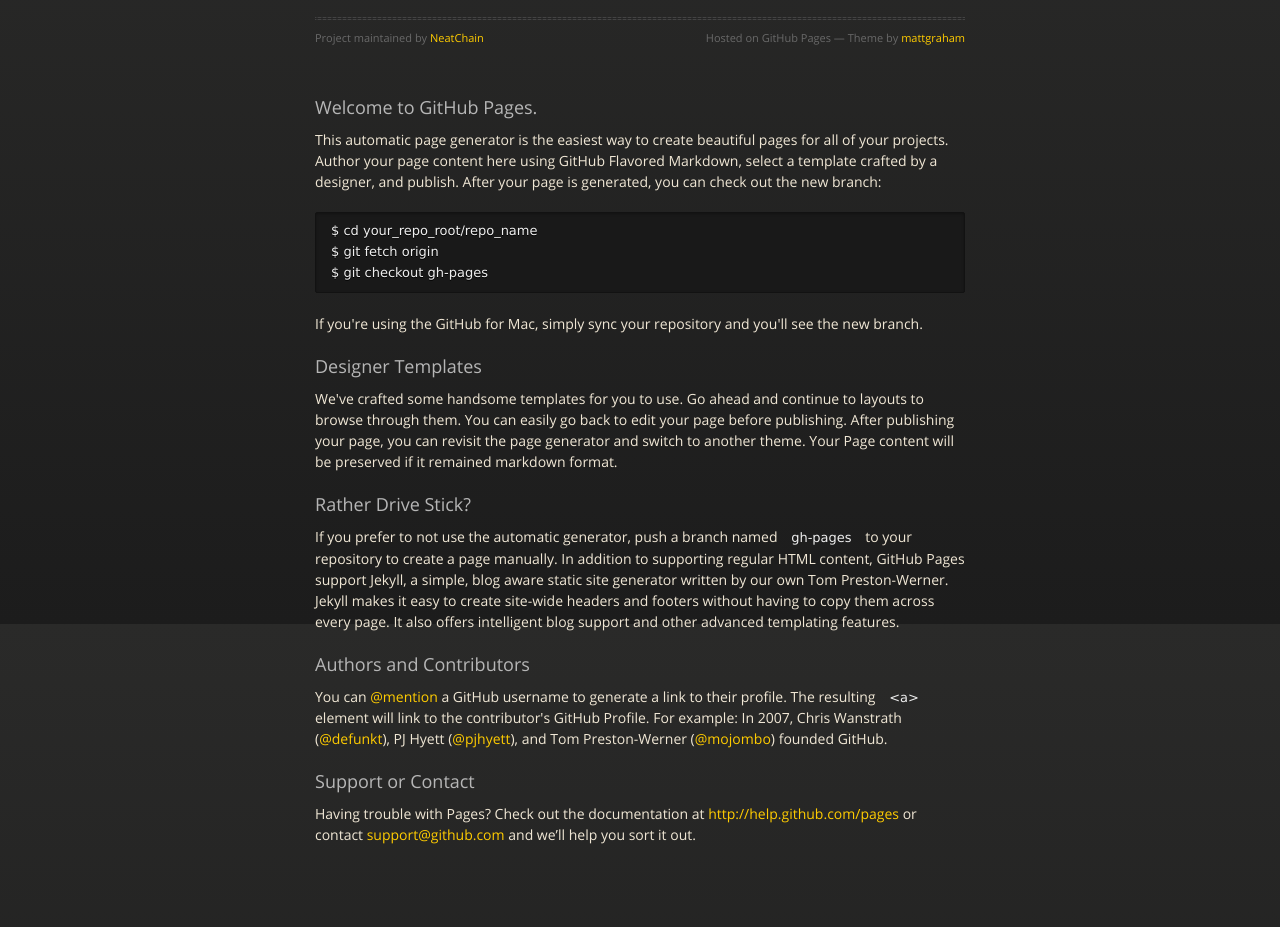
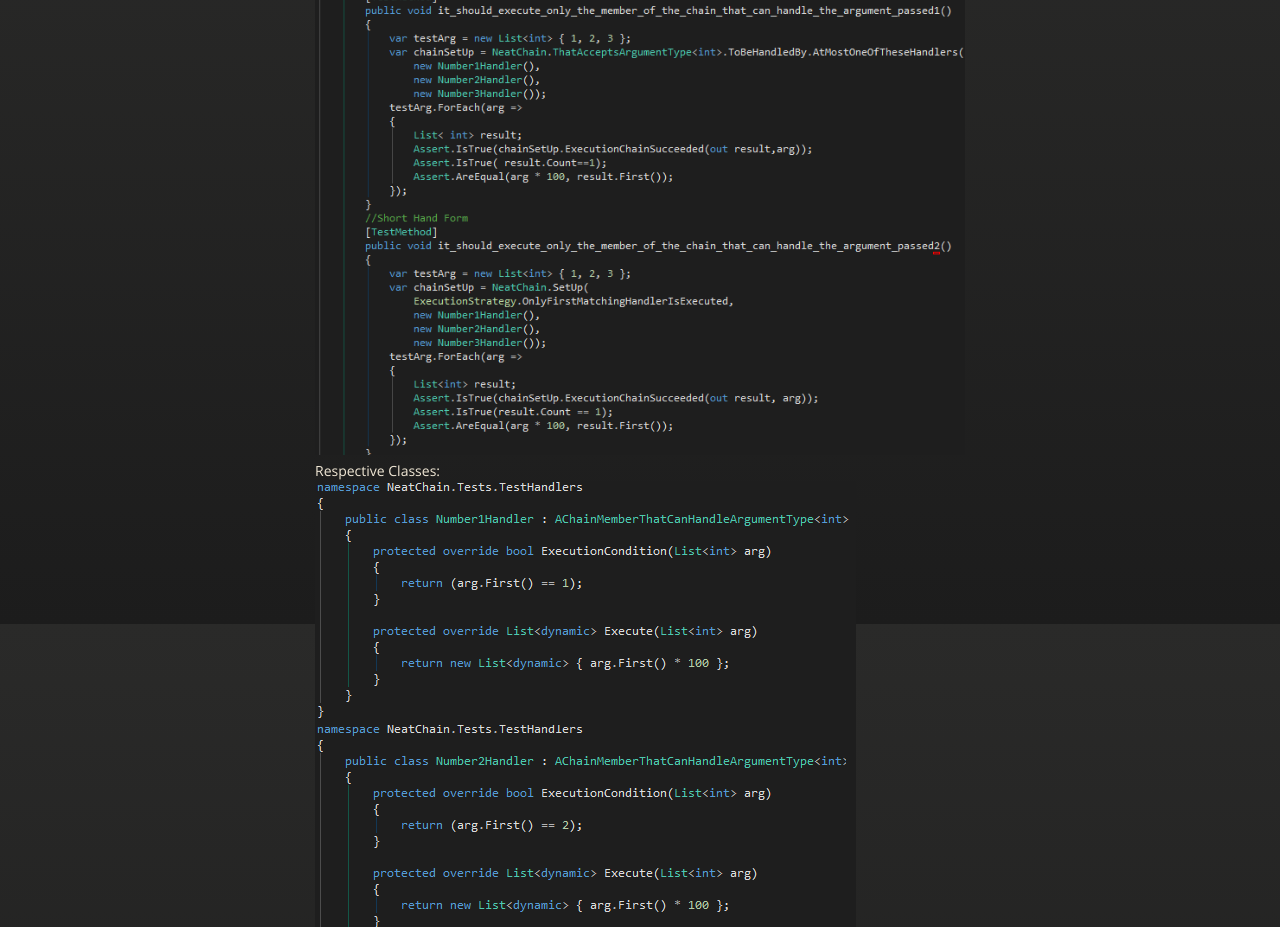
Before and after one commit to NeatChain/neatchain.github.com, a plain HTML site: page index.html in a window 1280 px wide. Shown: the part 176-1103 px from the top of the page. Drawn offline with nearby package versions, Linux system fonts and the light colour scheme.

Commit message:
Update Samples for web

```diff
--- a/index.html
+++ b/index.html
@@ -27,46 +27,13 @@
     <div class="wrapper">
 
       <section>
-        <div id="title">
-          <h1>Neatchain.github.com</h1>
-          <p>Neatly set up a chain of objects that are strategically executed</p>
-          <hr>
-          <span class="credits left">Project maintained by <a href="https://github.com/NeatChain">NeatChain</a></span>
-          <span class="credits right">Hosted on GitHub Pages &mdash; Theme by <a href="https://twitter.com/michigangraham">mattgraham</a></span>
-        </div>
 
-        <h3>
-<a name="welcome-to-github-pages" class="anchor" href="#welcome-to-github-pages"><span class="octicon octicon-link"></span></a>Welcome to GitHub Pages.</h3>
-
-<p>This automatic page generator is the easiest way to create beautiful pages for all of your projects. Author your page content here using GitHub Flavored Markdown, select a template crafted by a designer, and publish. After your page is generated, you can check out the new branch:</p>
-
-<pre><code>$ cd your_repo_root/repo_name
-$ git fetch origin
-$ git checkout gh-pages
-</code></pre>
-
-<p>If you're using the GitHub for Mac, simply sync your repository and you'll see the new branch.</p>
-
-<h3>
-<a name="designer-templates" class="anchor" href="#designer-templates"><span class="octicon octicon-link"></span></a>Designer Templates</h3>
-
-<p>We've crafted some handsome templates for you to use. Go ahead and continue to layouts to browse through them. You can easily go back to edit your page before publishing. After publishing your page, you can revisit the page generator and switch to another theme. Your Page content will be preserved if it remained markdown format.</p>
-
-<h3>
-<a name="rather-drive-stick" class="anchor" href="#rather-drive-stick"><span class="octicon octicon-link"></span></a>Rather Drive Stick?</h3>
-
-<p>If you prefer to not use the automatic generator, push a branch named <code>gh-pages</code> to your repository to create a page manually. In addition to supporting regular HTML content, GitHub Pages support Jekyll, a simple, blog aware static site generator written by our own Tom Preston-Werner. Jekyll makes it easy to create site-wide headers and footers without having to copy them across every page. It also offers intelligent blog support and other advanced templating features.</p>
-
-<h3>
-<a name="authors-and-contributors" class="anchor" href="#authors-and-contributors"><span class="octicon octicon-link"></span></a>Authors and Contributors</h3>
-
-<p>You can <a href="https://github.com/blog/821" class="user-mention">@mention</a> a GitHub username to generate a link to their profile. The resulting <code>&lt;a&gt;</code> element will link to the contributor's GitHub Profile. For example: In 2007, Chris Wanstrath (<a href="https://github.com/defunkt" class="user-mention">@defunkt</a>), PJ Hyett (<a href="https://github.com/pjhyett" class="user-mention">@pjhyett</a>), and Tom Preston-Werner (<a href="https://github.com/mojombo" class="user-mention">@mojombo</a>) founded GitHub.</p>
-
-<h3>
-<a name="support-or-contact" class="anchor" href="#support-or-contact"><span class="octicon octicon-link"></span></a>Support or Contact</h3>
-
-<p>Having trouble with Pages? Check out the documentation at <a href="http://help.github.com/pages">http://help.github.com/pages</a> or contact <a href="mailto:support@github.com">support@github.com</a> and we’ll help you sort it out.</p>
-      </section>
+	    <img src="images/test.png">
+		<br />
+		Respective Classes:
+		<br />
+		  <img src="images/classes.png">
+  </section>
 
     </div>
     <!--[if !IE]><script>fixScale(document);</script><![endif]-->
```
Also changed, not shown: images/classes.png (added), images/test.png (added).
